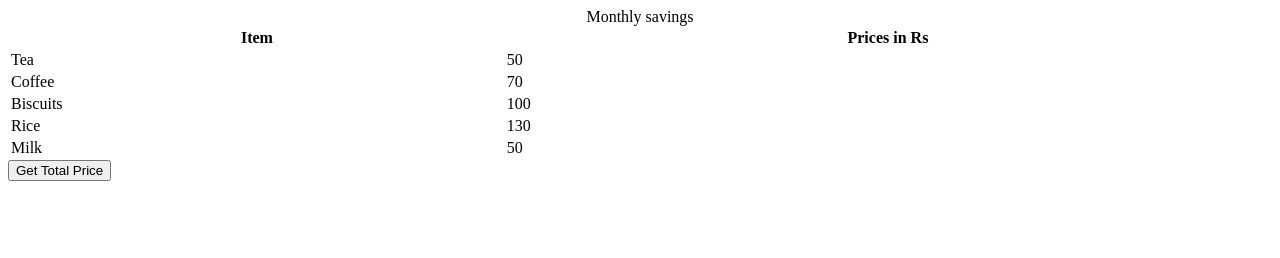
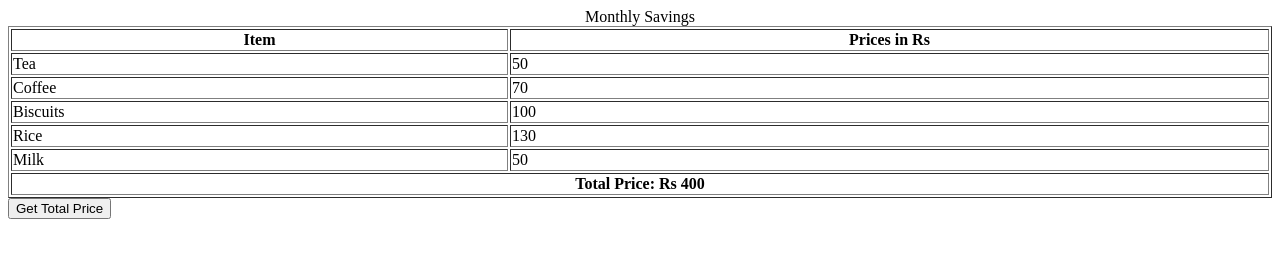
Before and after one commit to acciojob/grofers-checkout-Ajaymanik, a website: page main.html in a window 1280 px wide. Both pictures are taken after a click on the button "Get Total Price". Drawn offline with Linux system fonts and the light colour scheme.

Commit message:
created a submission

```diff
--- a/main.html
+++ b/main.html
@@ -1,16 +1,18 @@
 <!DOCTYPE html>
-
-<html>
+<html lang="en">
 
 <head>
+    <meta charset="UTF-8">
+    <meta name="viewport" content="width=device-width, initial-scale=1.0">
+    <title>Grocery List</title>
     <link rel="stylesheet" href="styles.css">
 </head>
 
 <body>
-    <!-- the entire body must be written by student -->
-    <table style="width: 100%">
+
+    <table style="width: 100%" border="1">
         <caption>
-      Monthly savings
+            Monthly Savings
         </caption>
         <tr>
             <th>Item</th>
@@ -36,10 +38,12 @@
             <td class="item">Milk</td>
             <td class="price">50</td>
         </tr>
+        <tbody id="total-row"></tbody> <!-- This will hold the total row -->
     </table>
-    <script type="text/javascript" src="./script.js">
-</script>
+
+    <button id="getTotalPrice">Get Total Price</button>
+
+    <script src="script.js"></script>
 
 </body>
-
 </html>
--- a/script.js
+++ b/script.js
@@ -1,10 +1,32 @@
-const getSumBtn = document.createElement("button");
-getSumBtn.append("Get Total Price");
-document.body.appendChild(getSumBtn);
+document.getElementById("getTotalPrice").addEventListener("click", getSum);
 
-const getSum = () => {
-//Add your code here
+function getSum() {
+    // Select all price elements
+    const prices = document.querySelectorAll(".price");
 
-};
+    let total = 0;
+    prices.forEach(price => {
+        total += parseFloat(price.textContent); // Convert price to number and sum up
+    });
 
-getSumBtn.addEventListener("click", getSum);
+    // Remove existing total row if already present
+    let totalRow = document.getElementById("total-price-row");
+    if (totalRow) {
+        totalRow.remove();
+    }
+
+    // Create new row
+    totalRow = document.createElement("tr");
+    totalRow.id = "total-price-row"; // Give it an ID for easy removal in future updates
+
+    let totalCell = document.createElement("td");
+    totalCell.colSpan = 2;
+    totalCell.style.fontWeight = "bold";
+    totalCell.style.textAlign = "center";
+    totalCell.textContent = `Total Price: Rs ${total}`;
+
+    totalRow.appendChild(totalCell);
+
+    // Append to the table
+    document.getElementById("total-row").appendChild(totalRow);
+}
```
Lines whose indentation alone changed are shown as unchanged.
